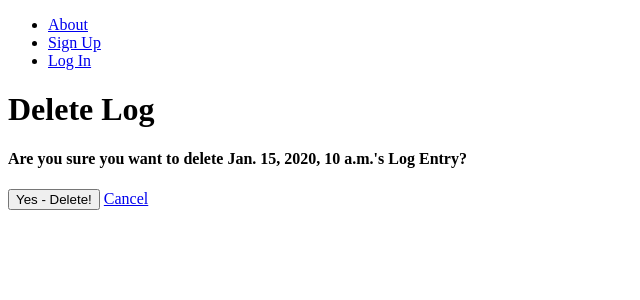
After one commit to krismally/logr, a Django app: template main_app/templates/main_app/log_confirm_delete.html in a window 1280 px wide. The commit adds this page. Shown: the top 300 px of the page, without its empty margins (0-640 px from the left). Run offline with Django 4.2, Linux system fonts and the light colour scheme; the template is opened without the code that fills it: most values are stand-ins (such as "Sample title", 1, 10 or a date in 2020); data that the repository does not hold is empty.

Commit message:
Finish delete functionality

```diff
--- a/main_app/templates/logs/detail.html
+++ b/main_app/templates/logs/detail.html
@@ -4,7 +4,7 @@
 
 <div>
     <a href="{% url 'logs_update' log.id %}">Edit Log</a>
-    <a href="#">Delete Log</a>
+    <a href="{% url 'logs_delete' log.id %}">Delete Log</a>
 </div>
 <dl>
     <dt>Overall Day Rating (1-10):</dt><dd>{{ log.day_rating }}</dd>
--- /dev/null
+++ b/main_app/templates/main_app/log_confirm_delete.html
@@ -0,0 +1,12 @@
+{% extends 'base.html' %}{% block content %}
+<h1>Delete Log</h1>
+
+<h4>Are you sure you want to delete {{ object.date }}'s Log Entry?</h4>
+
+<form action="" method="post">
+    {% csrf_token %}
+    <input type="submit" value="Yes - Delete!" class="btn" />
+    <a href="{% url 'detail' log.id %}">Cancel</a>
+</form>
+
+{% endblock %}
```
